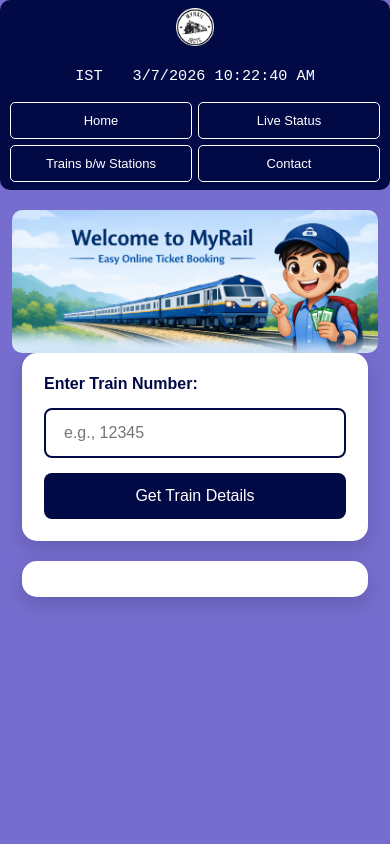
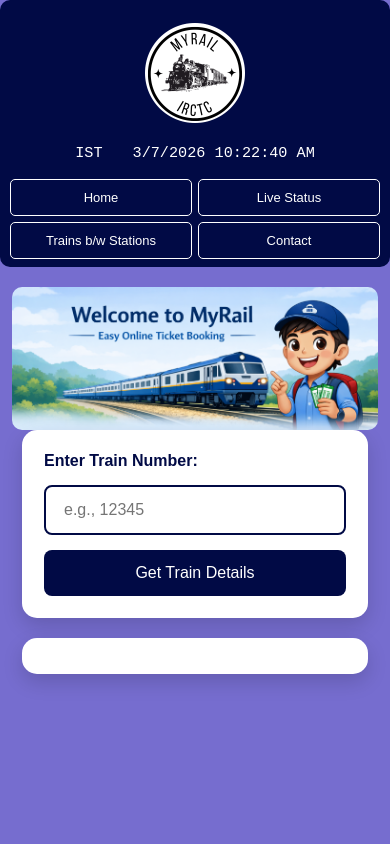
Before and after one commit to CodingWithAman1/myRail, a website: page index.html in a window 390 px wide. Shown: the top 844 px of the page. Drawn offline with Linux system fonts and the light colour scheme.

Commit message:
Push latest style.css

```diff
--- a/style.css
+++ b/style.css
@@ -466,7 +466,8 @@ header nav a {
     }
 
     header img.logo {
-        height: 38px;
+        height: 100px;
+        margin-top: 15px;
     }
 
     #main_clock {
```
